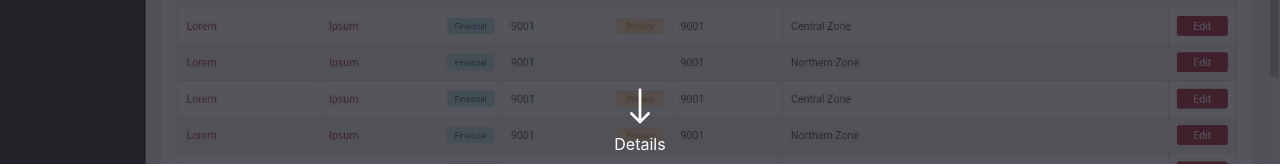
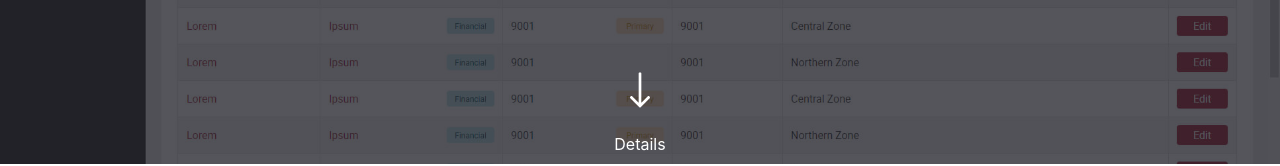
Before and after one commit to Glenn-Domin/Port-Vue_Nuxt, a Nuxt app: page /case-studies/campdraft-one in a window 1280 px wide. Shown: the part 636-802 px from the top of the page. Built offline with nearby package versions, Linux system fonts and the light colour scheme.

Commit message:
scroll hover and linting

```diff
--- a/components/case-study/above-fold.vue
+++ b/components/case-study/above-fold.vue
@@ -57,6 +57,19 @@ html {
   text-align: center;
   padding-bottom: .5rem;
   animation: fadeIn .3s ease 0s 1 forwards;
+
+  svg {
+    margin-bottom: 1rem;
+    transition: transform .3s ease;
+  }
+
+  &:hover {
+    text-decoration: none;
+
+    svg {
+      transform: translateY(1rem);
+    }
+  }
 }
 
 @keyframes fadeIn {
--- a/pages/case-studies/campdraft-one.vue
+++ b/pages/case-studies/campdraft-one.vue
@@ -4,7 +4,7 @@
       <h1 slot="heading" class="item-title">Campdraft One</h1>
       <h2 slot="subheading" class="item-subtitle">Back-end management system.</h2>
     </above-fold>
-    <section class="row" id="content">
+    <section id="content" class="row">
       <div class="content">
         <h2 class="font-accent">What is it?</h2>
         <p>Campdraft One is a bespoke, massively scalable back-end web application we built for Australian Campdrafting Association Admins and Members.</p>
--- a/pages/case-studies/index.vue
+++ b/pages/case-studies/index.vue
@@ -26,7 +26,7 @@
 </template>
 
 <script>
-import TweenMax from "gsap/TweenMax"
+import { TweenMax } from "gsap/TweenMax"
 
 export default {
   data() {
```
